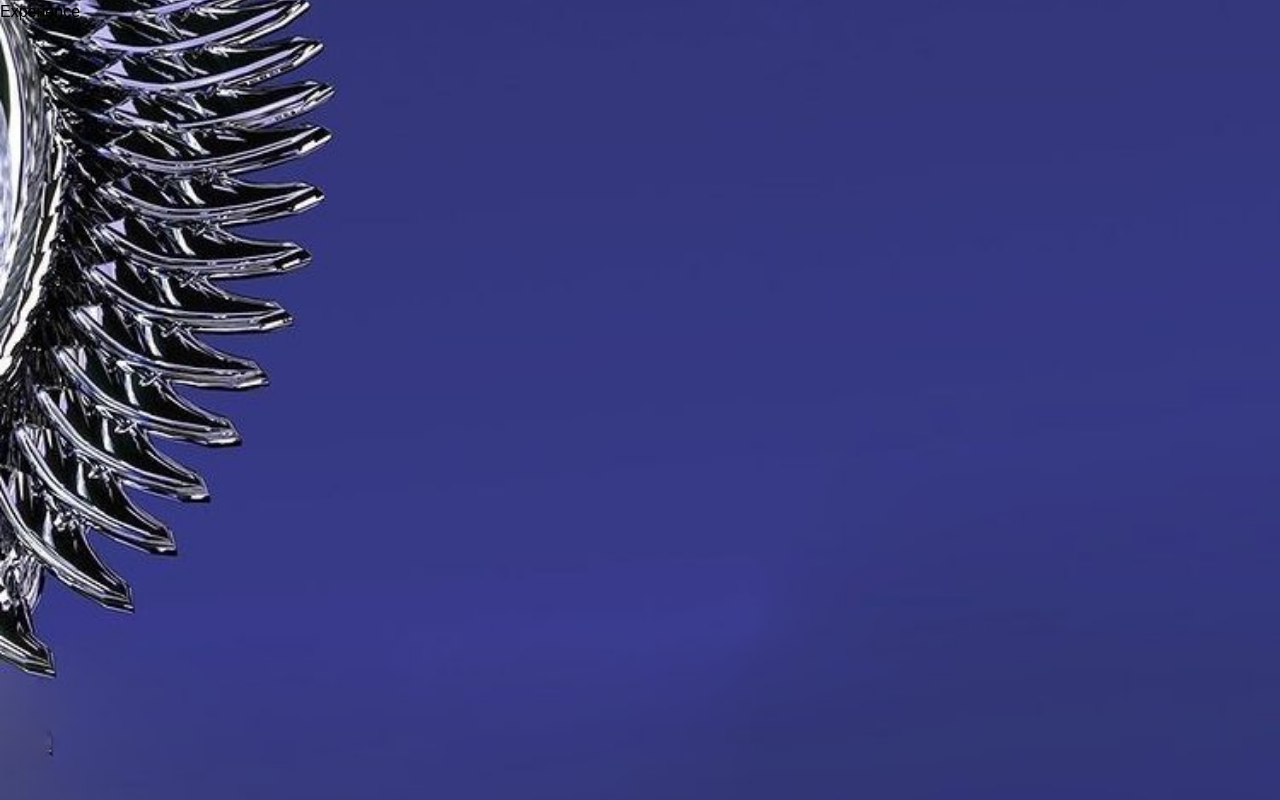
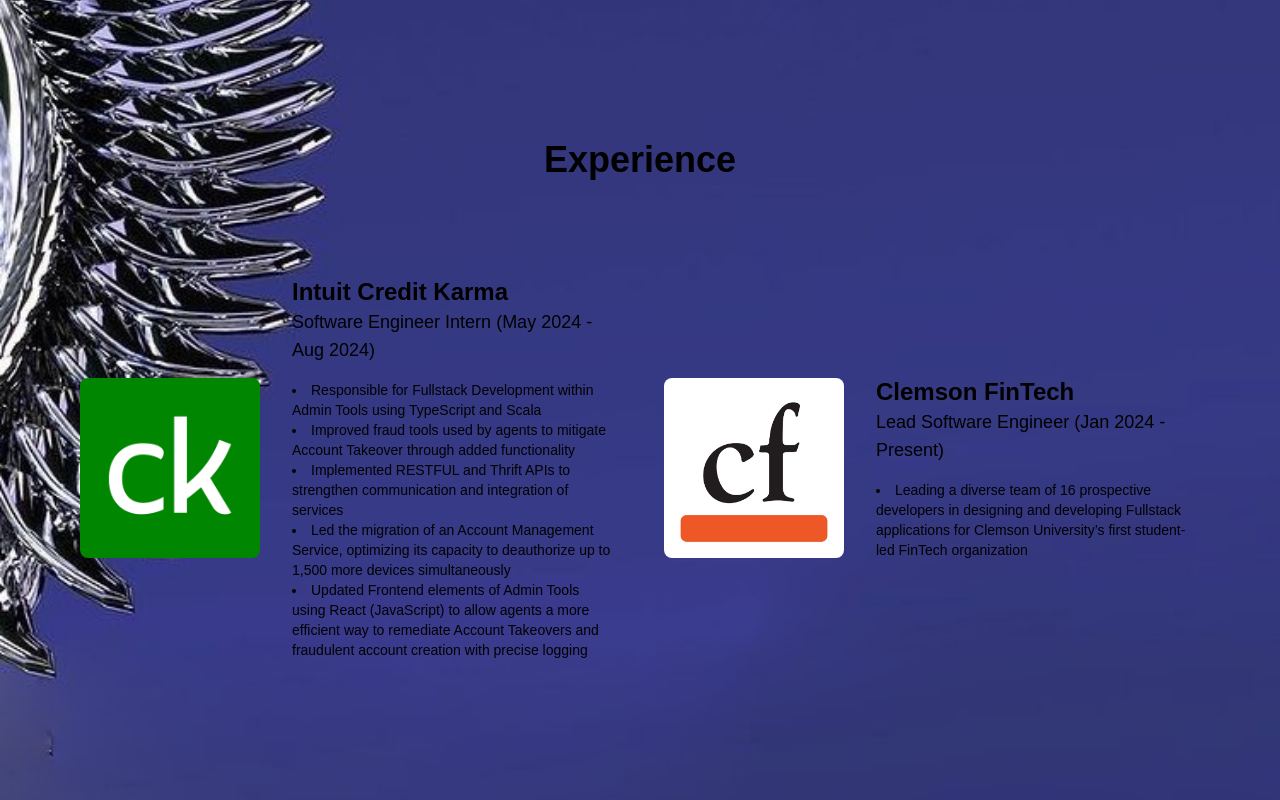
Before and after one commit to camscott16/casctt, a Next.js app: page /experience in a window 1280 px wide. Built offline with nearby package versions, Linux system fonts and the light colour scheme.

Commit message:
data: iteration 1 of site

```diff
--- a/app/about/page.tsx
+++ b/app/about/page.tsx
@@ -1,3 +1,25 @@
-export default function About() {
-    return <p>About</p>;
-}
+import Image from 'next/image';
+import React from 'react';
+
+const About: React.FC = () => {
+  return (
+    <div className="min-h-screen flex flex-col sm:flex-row items-center justify-center p-8 sm:p-20 gap-16">
+      <Image
+        src="/pfp.png" // Replace with your image
+        alt="Profile Picture"
+        width={180}
+        height={180}
+        className="rounded-full"
+      />
+      <div className="text-left max-w-lg">
+        <h1 className="text-4xl font-bold mb-4">About Me</h1>
+        <p className="text-lg">
+        Motivated and passionate third-year Computer Science major seeking an entry-level position to build upon a strong educational foundation and apply an innovative approach to Computer Science. Strong communication skills and excellent understanding of teamwork and leadership in professional settings. Eager to maximize interpersonal skills in an engaging and challenging environment.
+        </p>
+
+      </div>
+    </div>
+  );
+};
+
+export default About;
--- a/app/experience/page.tsx
+++ b/app/experience/page.tsx
@@ -1,3 +1,59 @@
-export default function Experience() {
-    return <p>Experience</p>;
-}
+import Image from 'next/image';
+import React from 'react';
+
+const experiences = [
+    {
+        company: 'Intuit Credit Karma',
+        role: 'Software Engineer Intern',
+        duration: 'May 2024 - Aug 2024',
+        image: '/ck.png',
+        notes: [
+            'Responsible for Fullstack Development within Admin Tools using TypeScript and Scala',
+            'Improved fraud tools used by agents to mitigate Account Takeover through added functionality',
+            'Implemented RESTFUL and Thrift APIs to strengthen communication and integration of services',
+            'Led the migration of an Account Management Service, optimizing its capacity to deauthorize up to 1,500 more devices simultaneously',
+            'Updated Frontend elements of Admin Tools using React (JavaScript) to allow agents a more efficient way to remediate Account Takeovers and fraudulent account creation with precise logging',
+        ],
+    },
+    {
+        company: 'Clemson FinTech',
+        role: 'Lead Software Engineer',
+        duration: 'Jan 2024 - Present',
+        image: '/cufintech.jpeg',
+        notes: [
+            'Leading a diverse team of 16 prospective developers in designing and developing Fullstack applications for Clemson University’s first student-led FinTech organization',
+        ],
+    },
+];
+
+const Experience: React.FC = () => {
+  return (
+    <div className="min-h-screen flex flex-col items-center justify-center p-8 sm:p-20 gap-16">
+      <h1 className="text-4xl font-bold mb-8">Experience</h1>
+      <div className="flex flex-col gap-8 sm:flex-row sm:gap-12">
+        {experiences.map((exp, index) => (
+          <div key={index} className="flex flex-col sm:flex-row items-center gap-8">
+            <Image
+              src={exp.image}
+              alt={`${exp.company} Logo`}
+              width={180}
+              height={180}
+              className="rounded-lg"
+            />
+            <div className="text-left max-w-lg">
+              <h2 className="text-2xl font-semibold">{exp.company}</h2>
+              <p className="text-lg">{exp.role} ({exp.duration})</p>
+              <ul className="mt-4 text-sm list-disc list-inside">
+                {exp.notes.map((note, i) => (
+                  <li key={i}>{note}</li>
+                ))}
+              </ul>
+            </div>
+          </div>
+        ))}
+      </div>
+    </div>
+  );
+};
+
+export default Experience;
--- a/app/page.tsx
+++ b/app/page.tsx
@@ -12,13 +12,11 @@
       height={180}
       priority
     />
-        <ol className="list-inside list-decimal text-sm text-center sm:text-left font-[family-name:var(--font-geist-mono)]">
+        <ol className="text-sm text-center sm:text-left font-[family-name:var(--font-geist-mono)]">
           <li className="mb-2">
-            Welcome; {" "}
             <code className="bg-black/[.05] dark:bg-white/[.06] px-1 py-0.5 rounded font-semibold">
-              My name is Cam
+              printf(&quot;Welcome, my name is Cam&quot;);{""}
             </code>
-            .
           </li>
           <li>Ambitious Software Developer & Learner</li>
         </ol>
@@ -26,7 +24,7 @@
         <div className="flex gap-4 items-center flex-col sm:flex-row">
           <a
             className="rounded-full border border-solid border-transparent transition-colors flex items-center justify-center bg-foreground text-background gap-2 hover:bg-[#383838] dark:hover:bg-[#ccc] text-sm sm:text-base h-10 sm:h-12 px-4 sm:px-5"
-            href=""
+            href="/about"
             target="_blank"
             rel="noopener noreferrer"
           >
@@ -34,7 +32,7 @@
           </a>
           <a
             className="rounded-full border border-solid border-transparent transition-colors flex items-center justify-center bg-foreground text-background gap-2 hover:bg-[#383838] dark:hover:bg-[#ccc] text-sm sm:text-base h-10 sm:h-12 px-4 sm:px-5"
-            href=""
+            href="/experience"
             target="_blank"
             rel="noopener noreferrer"
           >
@@ -42,9 +40,9 @@
           </a>
         </div>
       </main>
-      <footer className="row-start-3 flex gap-6 flex-wrap items-center justify-center">
+      <footer className="row-start-3 flex gap-6 flex-wrap items-left justify-center">
         <a
-          className="flex items-center gap-2 hover:underline hover:underline-offset-4"
+          className="flex items-left gap-2 hover:underline hover:underline-offset-4"
           href="https://github.com/camscott16/"
           target="_blank"
           rel="noopener noreferrer"
```
Also changed, not shown: public/ck.png (added), public/cufintech.jpeg (added).
